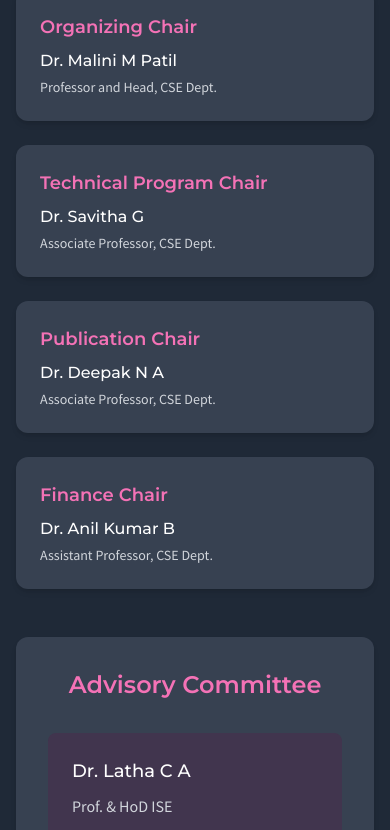
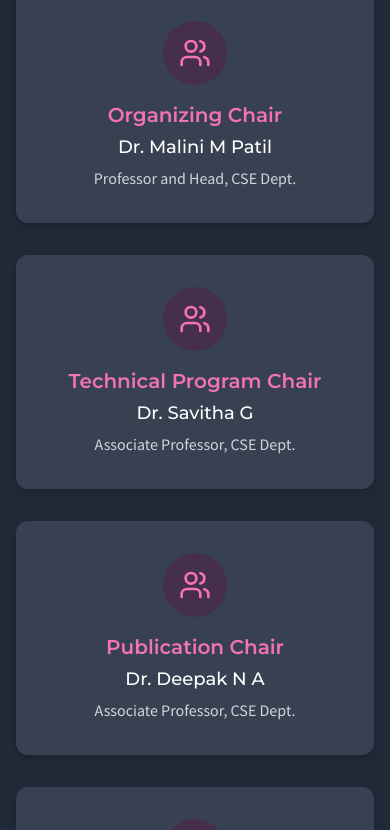
Before and after one commit to vagxrth/icdte-rvitm, a React (Vite) app: page /committees in a window 390 px wide. Shown: the part 1845-2675 px from the top of the page. Built offline with nearby package versions, Linux system fonts and the light colour scheme.

Commit message:
style: update Committees component layout and styling for improved visual hierarchy and responsiveness, enhancing the presentation of committee members

```diff
--- a/src/components/home/Committees.tsx
+++ b/src/components/home/Committees.tsx
@@ -424,34 +424,57 @@ const Committees: React.FC = () => {
           </div>
         </div>
 
-        {/* Other Chairs Grid */}
-        <div className="grid grid-cols-1 md:grid-cols-2 lg:grid-cols-4 gap-6 mb-12">
+        {/* Other Chairs Grid - First Row */}
+        <div className="grid grid-cols-1 md:grid-cols-2 gap-8 mb-8">
           {/* Organizing Chair */}
-          <div className="bg-white dark:bg-gray-700 rounded-xl p-6 shadow-md">
-            <h3 className="text-lg font-semibold text-primary-600 dark:text-primary-400 mb-2">Organizing Chair</h3>
-            <h4 className="text-base font-medium text-gray-900 dark:text-white mb-1">{executiveCommittee.organizingChair.name}</h4>
-            <p className="text-sm text-gray-600 dark:text-gray-300">{executiveCommittee.organizingChair.title}</p>
+          <div className="bg-white dark:bg-gray-700 rounded-xl p-8 shadow-md">
+            <div className="text-center">
+              <div className="bg-primary-100 dark:bg-primary-900/30 w-16 h-16 rounded-full flex items-center justify-center mx-auto mb-4">
+                <Users className="w-8 h-8 text-primary-600 dark:text-primary-400" />
+              </div>
+              <h3 className="text-xl font-semibold text-primary-600 dark:text-primary-400 mb-1">Organizing Chair</h3>
+              <h4 className="text-lg font-medium text-gray-900 dark:text-white mb-1">{executiveCommittee.organizingChair.name}</h4>
+              <p className="text-gray-600 dark:text-gray-300">{executiveCommittee.organizingChair.title}</p>
+            </div>
           </div>
 
           {/* Technical Program Chair */}
-          <div className="bg-white dark:bg-gray-700 rounded-xl p-6 shadow-md">
-            <h3 className="text-lg font-semibold text-primary-600 dark:text-primary-400 mb-2">Technical Program Chair</h3>
-            <h4 className="text-base font-medium text-gray-900 dark:text-white mb-1">{executiveCommittee.technicalProgramChair.name}</h4>
-            <p className="text-sm text-gray-600 dark:text-gray-300">{executiveCommittee.technicalProgramChair.title}</p>
+          <div className="bg-white dark:bg-gray-700 rounded-xl p-8 shadow-md">
+            <div className="text-center">
+              <div className="bg-primary-100 dark:bg-primary-900/30 w-16 h-16 rounded-full flex items-center justify-center mx-auto mb-4">
+                <Users className="w-8 h-8 text-primary-600 dark:text-primary-400" />
+              </div>
+              <h3 className="text-xl font-semibold text-primary-600 dark:text-primary-400 mb-1">Technical Program Chair</h3>
+              <h4 className="text-lg font-medium text-gray-900 dark:text-white mb-1">{executiveCommittee.technicalProgramChair.name}</h4>
+              <p className="text-gray-600 dark:text-gray-300">{executiveCommittee.technicalProgramChair.title}</p>
+            </div>
           </div>
+        </div>
 
+        {/* Other Chairs Grid - Second Row */}
+        <div className="grid grid-cols-1 md:grid-cols-2 gap-8 mb-12">
           {/* Publication Chair */}
-          <div className="bg-white dark:bg-gray-700 rounded-xl p-6 shadow-md">
-            <h3 className="text-lg font-semibold text-primary-600 dark:text-primary-400 mb-2">Publication Chair</h3>
-            <h4 className="text-base font-medium text-gray-900 dark:text-white mb-1">{executiveCommittee.publicationChair.name}</h4>
-            <p className="text-sm text-gray-600 dark:text-gray-300">{executiveCommittee.publicationChair.title}</p>
+          <div className="bg-white dark:bg-gray-700 rounded-xl p-8 shadow-md">
+            <div className="text-center">
+              <div className="bg-primary-100 dark:bg-primary-900/30 w-16 h-16 rounded-full flex items-center justify-center mx-auto mb-4">
+                <Users className="w-8 h-8 text-primary-600 dark:text-primary-400" />
+              </div>
+              <h3 className="text-xl font-semibold text-primary-600 dark:text-primary-400 mb-1">Publication Chair</h3>
+              <h4 className="text-lg font-medium text-gray-900 dark:text-white mb-1">{executiveCommittee.publicationChair.name}</h4>
+              <p className="text-gray-600 dark:text-gray-300">{executiveCommittee.publicationChair.title}</p>
+            </div>
           </div>
 
           {/* Finance Chair */}
-          <div className="bg-white dark:bg-gray-700 rounded-xl p-6 shadow-md">
-            <h3 className="text-lg font-semibold text-primary-600 dark:text-primary-400 mb-2">Finance Chair</h3>
-            <h4 className="text-base font-medium text-gray-900 dark:text-white mb-1">{executiveCommittee.financeChair.name}</h4>
-            <p className="text-sm text-gray-600 dark:text-gray-300">{executiveCommittee.financeChair.title}</p>
+          <div className="bg-white dark:bg-gray-700 rounded-xl p-8 shadow-md">
+            <div className="text-center">
+              <div className="bg-primary-100 dark:bg-primary-900/30 w-16 h-16 rounded-full flex items-center justify-center mx-auto mb-4">
+                <Users className="w-8 h-8 text-primary-600 dark:text-primary-400" />
+              </div>
+              <h3 className="text-xl font-semibold text-primary-600 dark:text-primary-400 mb-1">Finance Chair</h3>
+              <h4 className="text-lg font-medium text-gray-900 dark:text-white mb-1">{executiveCommittee.financeChair.name}</h4>
+              <p className="text-gray-600 dark:text-gray-300">{executiveCommittee.financeChair.title}</p>
+            </div>
           </div>
         </div>
 
```
